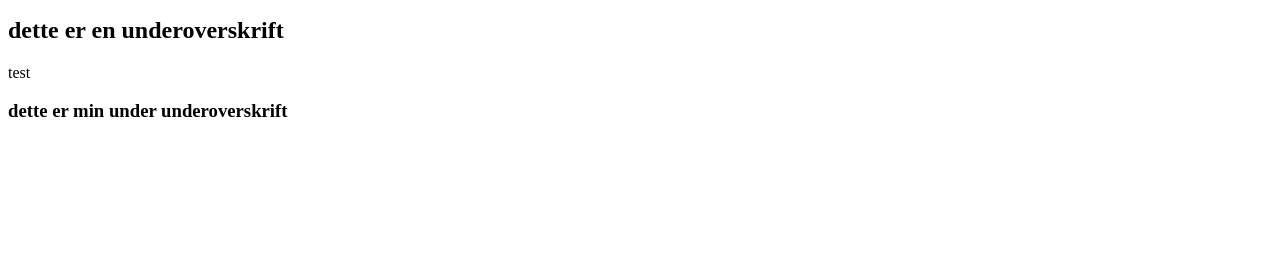
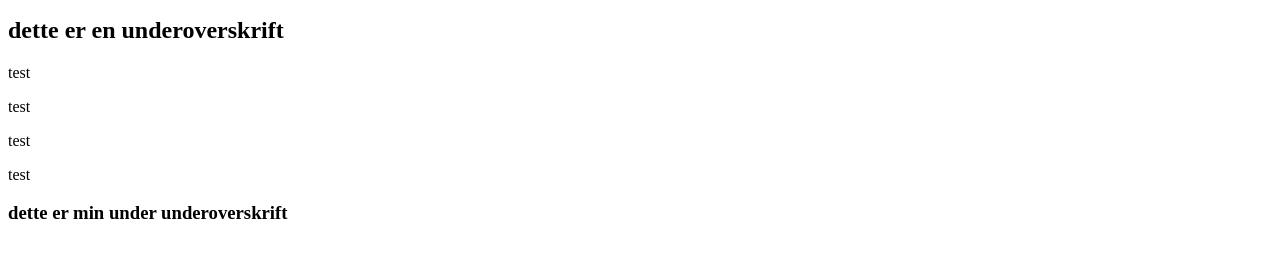
Before and after one commit to Filippahallgren/FilippaHallgren, a plain HTML site: page index.html in a window 1280 px wide. Shown: the part 119-376 px from the top of the page. Drawn offline with Linux system fonts and the light colour scheme.

```diff
--- a/index.html
+++ b/index.html
@@ -12,6 +12,9 @@
 
 <h2>dette er en underoverskrift</h2>
 <p>test</p>
+<p>test</p>
+<p>test</p>
+<p>test</p>
 
 <h3>dette er min under underoverskrift</h3>
 
```
